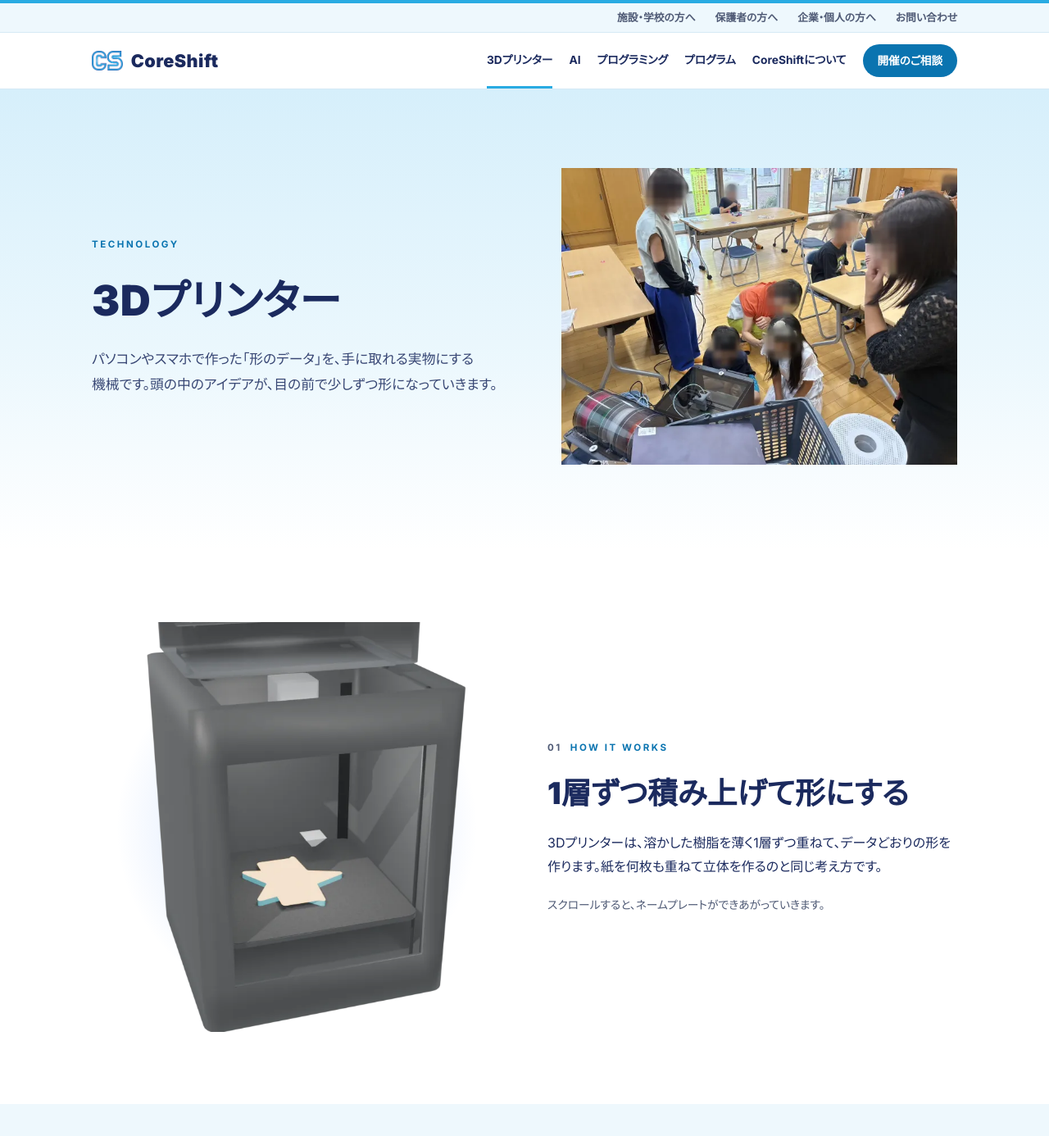
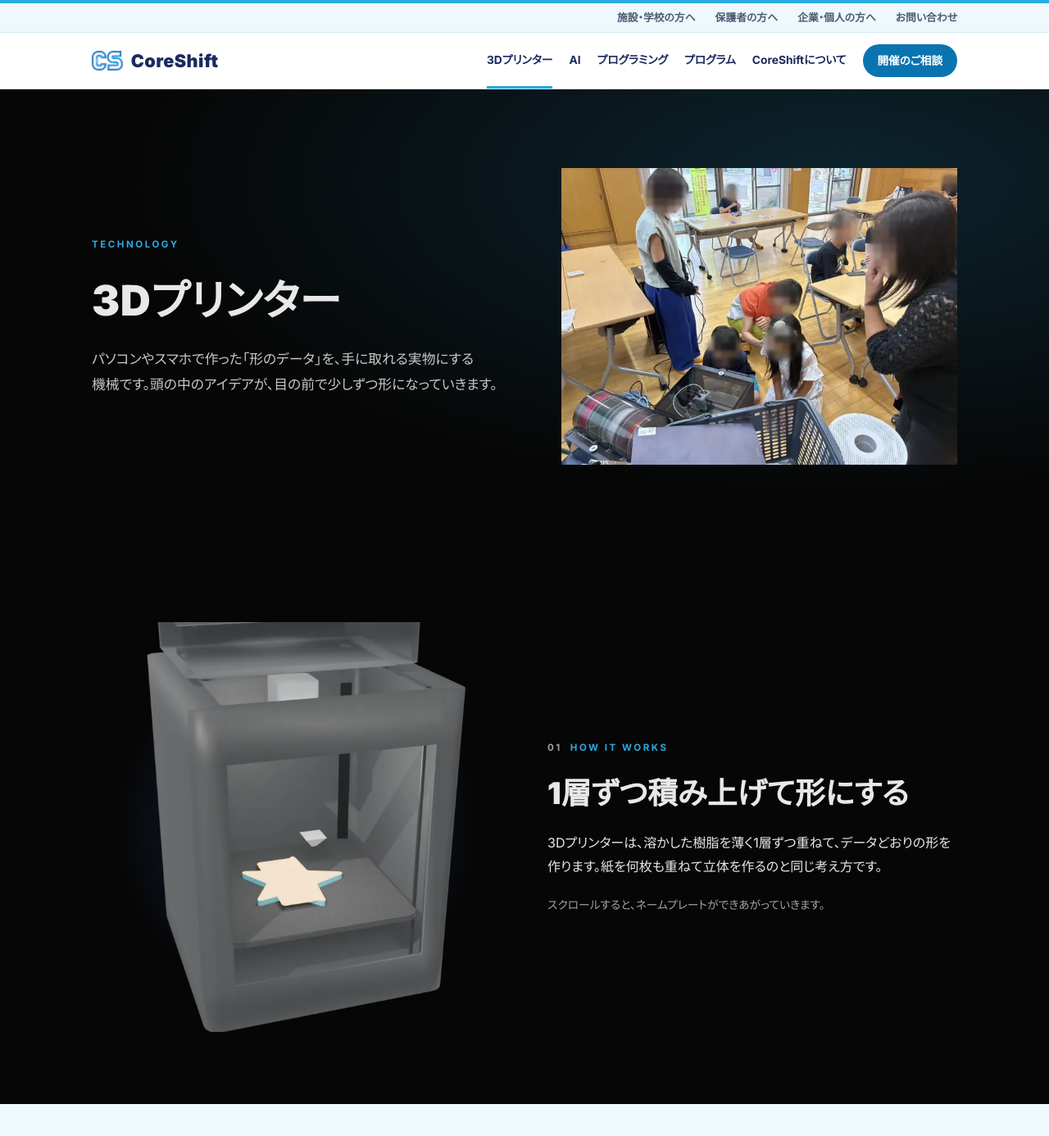
Before and after one commit to coreshiftforch/CoreShift-forchildren-web, a Jekyll site: the page built from 3dprinter/index.html, in a window 1280 px wide and 1400 px high. Shown: the top 1386 px of the window at 82% size. Built offline with Jekyll 4.4.1, drawn with Linux system fonts in a browser that asks for light colours.

Commit message:
design: 技術ページのヒーローと3Dプリンターのしくみだけ、黒×青（is-tech）にする
テクノロジーを強調する部分は旧サイトの黒基調を残す（代表 2026-11-25）。

Co-Authored-By: Claude Opus 5.5 <noreply@anthropic.com>

```diff
--- a/3dprinter/index.html
+++ b/3dprinter/index.html
@@ -6,7 +6,7 @@ description: "3Dプリンターは、データどおりの形を1層ずつ積み
 extra_css: /3dprinter/page.css
 ---
 <main>
-  <section class="hero">
+  <section class="hero is-tech">
     <div class="wrap">
       <div class="hero-copy">
         <span class="eyebrow">Technology</span>
@@ -19,7 +19,7 @@ extra_css: /3dprinter/page.css
     </div>
   </section>
 
-  <section class="sec">
+  <section class="sec is-tech">
     <div class="wrap media">
       <figure class="print-anim">
         <img id="print-anim" src="/images/print/frame_001.webp" width="720" height="720" loading="lazy" alt="3Dプリンターが、CoreShift と書かれたネームプレートを下から1層ずつ作る様子">
--- a/ai/index.html
+++ b/ai/index.html
@@ -6,7 +6,7 @@ description: "言葉で伝えると、文章やプログラムを作ってくれ
 extra_css: /ai/page.css
 ---
 <main>
-  <section class="hero">
+  <section class="hero is-tech">
     <div class="wrap">
       <div class="hero-copy">
         <span class="eyebrow">Technology</span>
--- a/programming/index.html
+++ b/programming/index.html
@@ -6,7 +6,7 @@ description: "micro:bit を使って、自分で書いたプログラムでモ
 extra_css: /programming/page.css
 ---
 <main>
-  <section class="hero">
+  <section class="hero is-tech">
     <div class="wrap">
       <div class="hero-copy">
         <span class="eyebrow">Technology</span>
--- a/site.css
+++ b/site.css
@@ -552,3 +552,24 @@ p, li, dd, dt, figcaption, .lead, .project-desc, .project-for {
 .fcols a { color: #dbe6f5; text-decoration: none; overflow-wrap: anywhere; }
 .fcols a:hover { color: #ffffff; text-decoration: underline; }
 .fcopy { padding-top: 24px; border-top: 1px solid rgba(255, 255, 255, 0.15); font-size: 0.8rem; }
+
+/* ============================================================
+   テクノロジーを強調する部分だけ、旧サイトの黒×青にする（.is-tech）
+   使う場所: 技術ページ（3Dプリンター・AI・プログラミング）のヒーローと、3Dプリンターのしくみ
+============================================================ */
+.is-tech {
+  --bg: #060606;
+  --bg2: #0d0d0d;
+  --surface: #111111;
+  --text: #e8e8e8;
+  --muted: #a3a3a3;
+  --border: #262626;
+  --accent: #3b82f6;
+  --accent-strong: #2563eb;
+  --link: #93c5fd;
+  background: var(--bg);
+  color: var(--text);
+}
+.hero.is-tech { background: radial-gradient(ellipse at 80% 20%, rgba(41, 171, 226, 0.18), rgba(41, 171, 226, 0) 60%), #060606; }
+.is-tech .eyebrow { color: var(--sky); }
+.is-tech + .sec { border-top: 0; }
```
Also changed, not shown: CLAUDE.md (+1 -1 lines).
